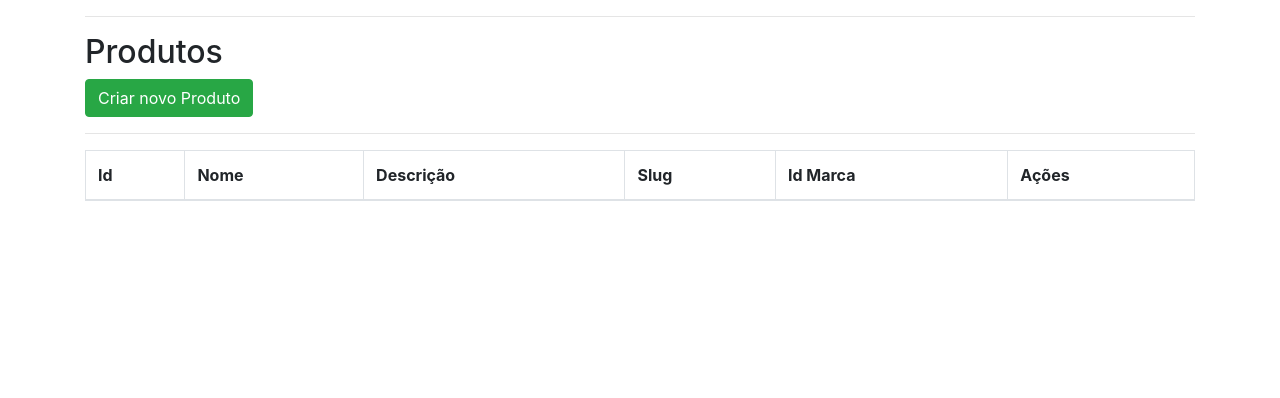
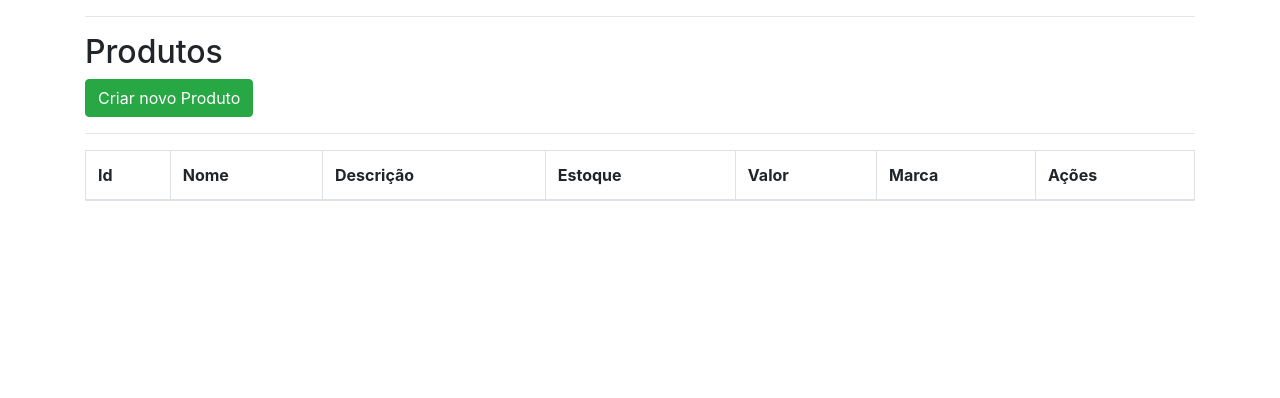
Before and after one commit to Fabiolandin/Sistema_erp, a Node server app: page /admin/produtos in a window 1280 px wide. Shown: the part 56-454 px from the top of the page. Run offline with Node 20, Linux system fonts and the light colour scheme; a user stored in the database is signed in; data that the repository does not hold is empty; some libraries are stand-ins or nearby versions.

Commit message:
Colocando estoque no banco e nas views

```diff
--- a/controllers/ProdutosController.js
+++ b/controllers/ProdutosController.js
@@ -33,6 +33,7 @@ router.post("/produtos/save", (req, res) => {
     var description = req.body.description;
     var value = req.body.value;
     var marca = req.body.marca;
+
     if(name != undefined){
 
         Produto.create({
--- a/controllers/UsersController.js
+++ b/controllers/UsersController.js
@@ -32,7 +32,7 @@ router.post("/users/create", (req, res) => {
                 email: email,
                 password: hash
             }).then(() => {
-                res.redirect("/");
+                res.redirect("/admin/users");
             }).catch((err) => {
                 res.redirect("/")
             })
--- a/produtos/Produto.js
+++ b/produtos/Produto.js
@@ -17,6 +17,9 @@ const Produto = connection.define('produtos',{
     },slug: {
         type: Sequelize.STRING,
         allowNull: false
+    },estoque: {
+        type: Sequelize.INTEGER,
+        allowNull: true
     },marcaId: {
         type: Sequelize.INTEGER,
         allowNull: false
--- a/views/admin/produtos/index.ejs
+++ b/views/admin/produtos/index.ejs
@@ -11,8 +11,9 @@
                 <th>Id</th>
                 <th>Nome</th>
                 <th>Descrição</th>
-                <th>Slug</th>
-                <th>Id Marca</th>
+                <th>Estoque</th>
+                <th>Valor</th>
+                <th>Marca</th>
                 <th>Ações</th>
             </tr>
         </thead>
@@ -22,7 +23,8 @@
                     <th><%= produtos.id %></th>
                     <th><%= produtos.name %></th>
                     <th><%= produtos.description %></th>
-                    <th><%= produtos.slug %></th>
+                    <th><%= produtos.estoque %></th>
+                    <th><%= produtos.value %></th>
                     <th><%= produtos.marca.name %></th>
                     <th>
 
```
Also changed, not shown: compras/Compra.js (added), controllers/ComprasController.js (added).
